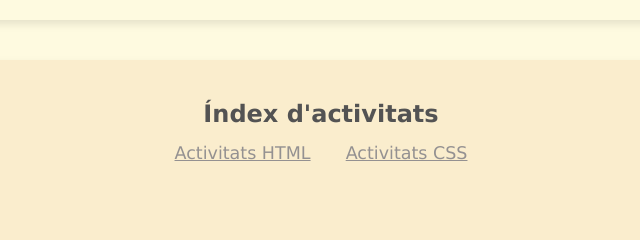
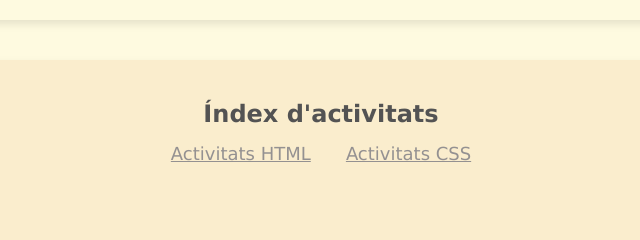
Before and after one commit to yeray-delgado/Website, a plain HTML site: page index.html in a window 1280 px wide. Shown: the part 821-1061 px from the top of the page, 319-959 px from the left. Drawn offline with Linux system fonts and the light colour scheme.

Commit message:
last-commit

```diff
--- a/index.html
+++ b/index.html
@@ -79,7 +79,7 @@
     }
 
     .index-nav a {
-        font-size: 17.5px;
+        font-size: 18px;
       color: #949191;
       text-decoration: underline;
       margin: 0 15px;
```
